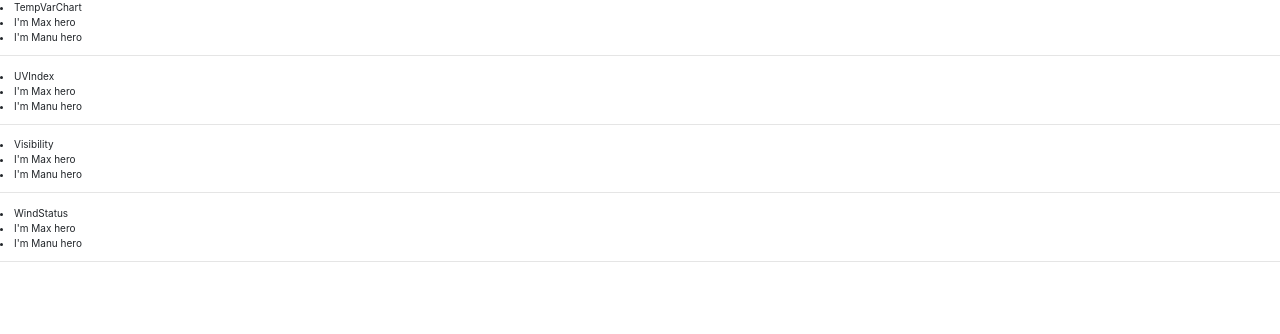
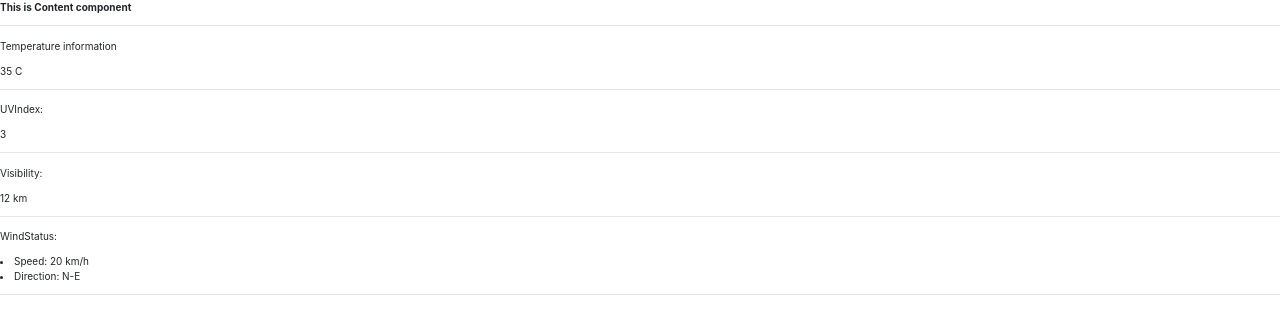
Before and after one commit to AkbarKarshiev/react-weather-dashboard, a React (Create React App) app: page / in a window 1280 px wide. Shown: the top 334 px of the page. Built offline with nearby package versions, Linux system fonts and the light colour scheme.

Commit message:
Changes before data asquisition

```diff
--- a/src/components/Content.js
+++ b/src/components/Content.js
@@ -5,12 +5,15 @@ import Highlights from './Highlights';
 const content = (props) => {
     return (
         <div>
+            <p><b>This is Content component</b></p>
+            <hr/>
             <TempVarChart
-                persons={props.persons}
+                tempVar={props.weather_data[1].temperature[0]}
             />
             <Highlights
-                persons={props.persons}
+                highlights={props.weather_data[2].highlights}
             />
+
         </div>
     );
 }
--- a/src/components/Highlights.js
+++ b/src/components/Highlights.js
@@ -7,13 +7,13 @@ const content = (props) => {
     return (
         <div>
             <UVIndex
-                persons={props.persons}
+                uvindex={props.highlights[0].uvindex}
             />
             <Visibility
-                persons={props.persons}
+                visibility={props.highlights[2].visibility}
             />
             <WindStatus
-                persons={props.persons}
+                windstatus={props.highlights[1].windstatus}
             />
         </div>
     );
--- a/src/components/TempVarChart.js
+++ b/src/components/TempVarChart.js
@@ -4,9 +4,8 @@ class TempVarChart extends Component {
     render() {
         return (
             <div>
-                <li>TempVarChart</li>
-                <li>I'm {this.props.persons[0].name} hero</li>
-                <li>I'm {this.props.persons[1].name} hero</li>
+                <p>Temperature information</p>
+                <p>{this.props.tempVar.current}</p>
                 <hr/>
             </div>
         );
--- a/src/components/UVIndex.js
+++ b/src/components/UVIndex.js
@@ -2,11 +2,11 @@ import React, { Component } from 'react';
 
 class UVIndex extends Component {
     render() {
+        console.log(this.props);
         return (
             <div>
-                <li>UVIndex</li>
-                <li>I'm {this.props.persons[0].name} hero</li>
-                <li>I'm {this.props.persons[1].name} hero</li>
+                <p>UVIndex:</p>
+                <p>{this.props.uvindex}</p>
                 <hr/>
             </div>
         );
--- a/src/components/Visibility.js
+++ b/src/components/Visibility.js
@@ -4,9 +4,8 @@ class UVIndex extends Component {
     render() {
         return (
             <div>
-                <li>Visibility</li>
-                <li>I'm {this.props.persons[0].name} hero</li>
-                <li>I'm {this.props.persons[1].name} hero</li>
+                <p>Visibility:</p>
+                <p>{this.props.visibility}</p>
                 <hr/>
             </div>
         );
--- a/src/components/WindStatus.js
+++ b/src/components/WindStatus.js
@@ -2,11 +2,12 @@ import React, { Component } from 'react';
 
 class WindStatus extends Component {
     render() {
+        console.log(this.props.windstatus)
         return (
             <div>
-                <li>WindStatus</li>
-                <li>I'm {this.props.persons[0].name} hero</li>
-                <li>I'm {this.props.persons[1].name} hero</li>
+                <p>WindStatus:</p>
+                <li>Speed: {this.props.windstatus[0].speed}</li>
+                <li>Direction: {this.props.windstatus[1].direction}</li>
                 <hr/>
             </div>
         );
--- a/src/containers/App.js
+++ b/src/containers/App.js
@@ -4,9 +4,19 @@ import Content from '../components/Content';
 
 class App extends Component {
   state = {
-    persons: [
-      {id: 'sad', name: 'Max', age: '45'},
-      {id: 'sad', name: 'Manu', age: '45'}
+    weather_data: [
+      { location: "California" },
+      { temperature: [
+        { current: "35 C" }
+      ]},
+      { highlights: [
+        { uvindex: "3" },
+        { windstatus: [
+          { speed: "20 km/h"},
+          { direction: "N-E" }
+        ]},
+        { visibility: "12 km" }
+      ]}
     ]
   };
 
@@ -15,6 +25,7 @@ class App extends Component {
       <div id="ancestor">
         <Content
           persons={this.state.persons}
+          weather_data={this.state.weather_data}
         />
       </div>
     );
```
